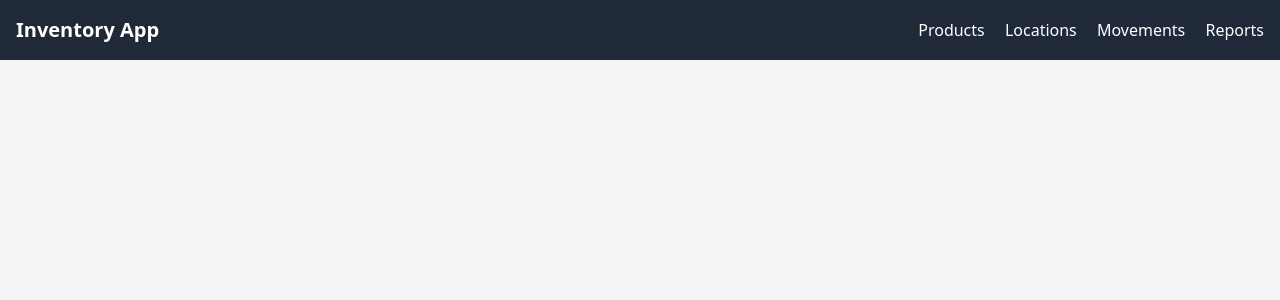
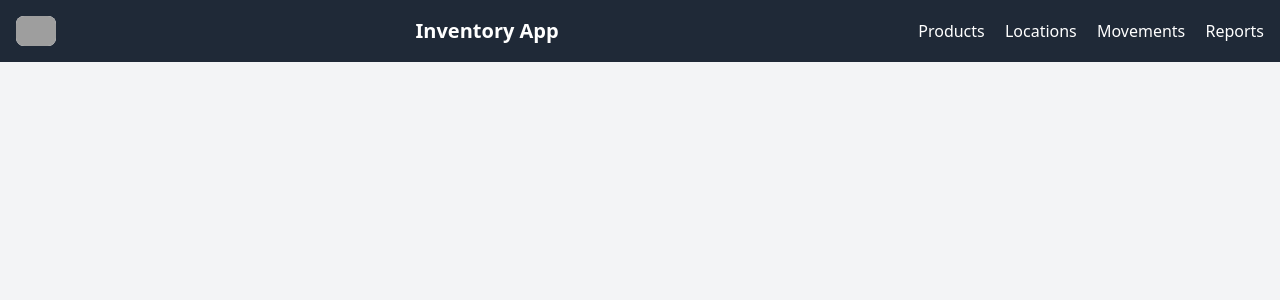
Before and after one commit to hemasp4/inventory-sys, a Flask app: page / in a window 1280 px wide. Shown: the top 300 px of the page. Run offline with Flask 3, Linux system fonts and the light colour scheme; some libraries are stand-ins or nearby versions; grey boxes are pictures that could not be loaded.

Commit message:
Initial commit: Flask project setup-1

```diff
--- a/templates/base.html
+++ b/templates/base.html
@@ -6,11 +6,14 @@
   <title>Inventory Management</title>
   <script src="https://cdn.tailwindcss.com"></script>
   <link rel="stylesheet" href="{{ url_for('static', filename='css/style.css') }}">
+  <link rel="icon" type="image/png" href="https://cdn-icons-png.flaticon.com/512/10951/10951884.png">
+
 </head>
 <body class="bg-gray-100 min-h-screen flex flex-col">
 
   <!-- Navbar -->
   <nav class="bg-gray-800 text-white p-4 flex justify-between items-center">
+    <img src="https://cdn-icons-png.flaticon.com/128/11167/11167560.png" alt="logo" class="bg-white w-10 h=10 rounded-lg">
     <div class="text-xl font-bold">Inventory App</div>
     <div class="space-x-4">
       <a href="/products" class="hover:text-gray-300">Products</a>
```
